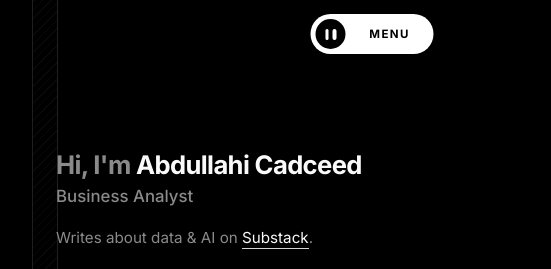
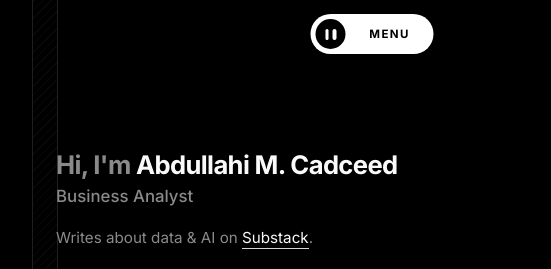
Before and after one commit to cxdceed/cxdceed.github.io, a plain HTML site: page index.html in a window 1280 px wide. Shown: the top 269 px of the page, 268-819 px from the left. Drawn offline with Linux system fonts and the light colour scheme.

Commit message:
Use full name Abdullahi M. Cadceed in hero
Co-Authored-By: Claude Opus 5.5 <noreply@anthropic.com>
Claude-Session: https://claude.ai/code/session_0167rjfKGCNv9RqcDHAkPgQW

```diff
--- a/index.html
+++ b/index.html
@@ -208,7 +208,7 @@
   <!-- HERO -->
   <div class="hero">
     <div>
-      <h1 class="fx"><span class="hi">Hi, I'm</span> Abdullahi Cadceed</h1>
+      <h1 class="fx"><span class="hi">Hi, I'm</span> Abdullahi M. Cadceed</h1>
       <div class="rot fx" id="rot" aria-live="polite"></div>
       <p class="bio fx">Writes about data &amp; AI on <a class="hl" data-card="substack" href="https://cadceed.substack.com" target="_blank" rel="noopener">Substack</a>.</p>
       <div class="clock fx" id="clock" role="button" tabindex="0" aria-label="Local time in Mogadishu. Tap to compare with your time.">
```
